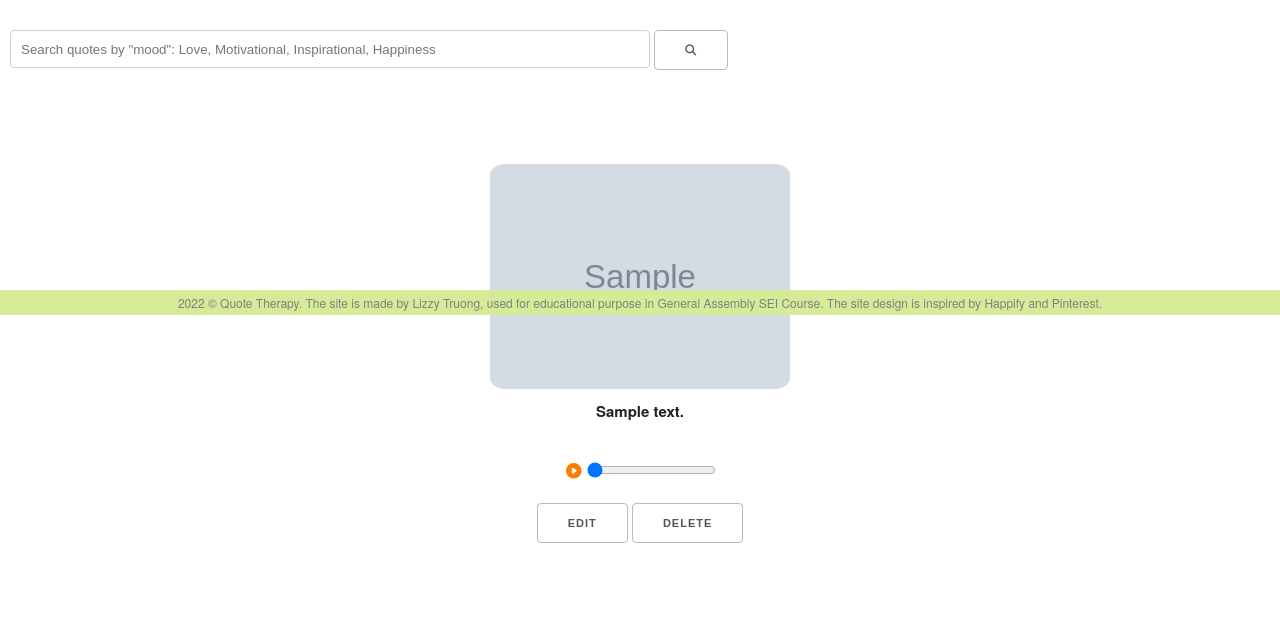
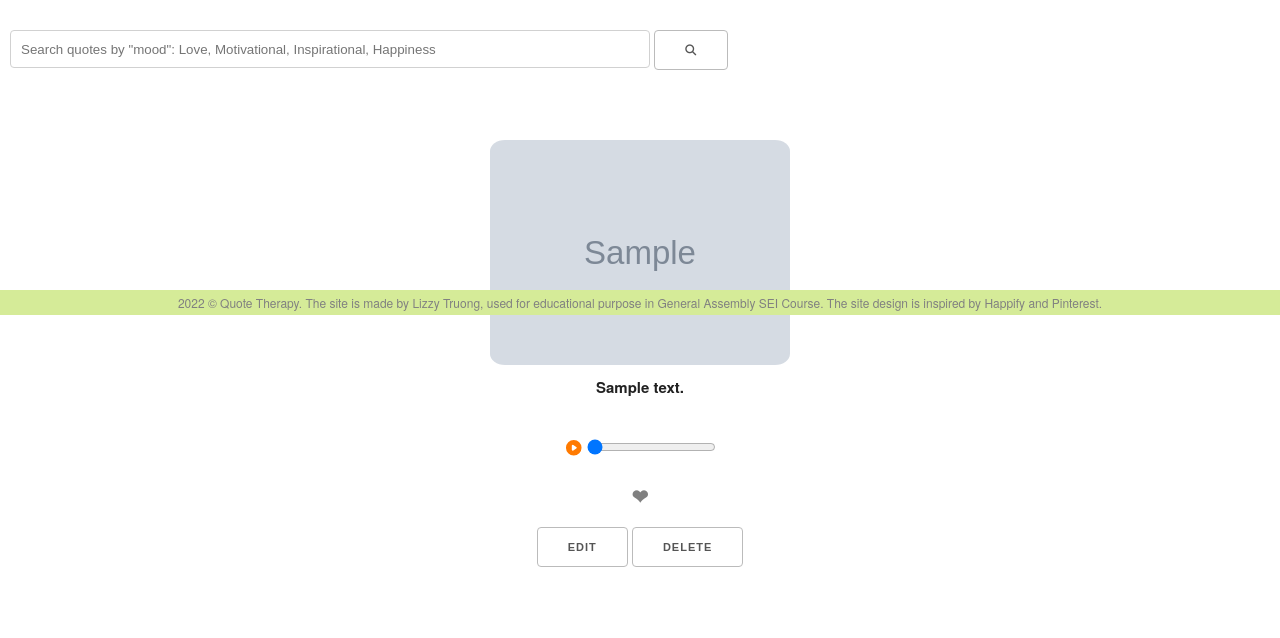
Before and after one commit to thuongb14/quote-therapy, a Flask app: template templates/dashboard.html in a window 1280 px wide. Shown: the part 485-1123 px from the top of the page. Run offline with Flask 2, Linux system fonts and the light colour scheme; the template is opened without the code that fills it: most values are stand-ins (such as "Sample title", 1, 10 or a date in 2020); grey boxes marked "Sample" are stand-in pictures; some libraries are stand-ins or nearby versions.

Commit message:
add like heart - not working yet'

```diff
--- a/static/dashboard.css
+++ b/static/dashboard.css
@@ -140,3 +140,20 @@ main {
 .track-artist {
   margin-top: -1rem;
 }
+
+input.heart-checkbox {
+  display: none;
+}
+
+input.heart-checkbox ~ label{
+  color: grey;
+  font-size: 2rem;
+}
+
+input.heart-checkbox:checked ~ label{
+  color: red;
+}
+
+.like-quote-form {
+  margin: 0;
+}
--- a/templates/dashboard.html
+++ b/templates/dashboard.html
@@ -50,6 +50,13 @@
         </div>
       </div>
 
+      {%if user_cookie['user_name'] != 'Unknown'%}
+      <form action="/like_quote_action" class="like-quote-form">
+        <input class="heart-checkbox" id="heart-{{quote['id']}}" type="checkbox" unchecked/>
+        <label for="heart-{{quote['id']}}" data-id="{{quote['id']}}">❤</label>
+      </form>
+      {%endif%}
+
       <svg class="plyrBtns" style="display: none" aria-hidden="true">
         <symbol class="icon icon-play" id="icon-play" viewBox="0 0 20 20">
           <path
```
Also changed, not shown: static/app.js (line endings or trailing spaces).
